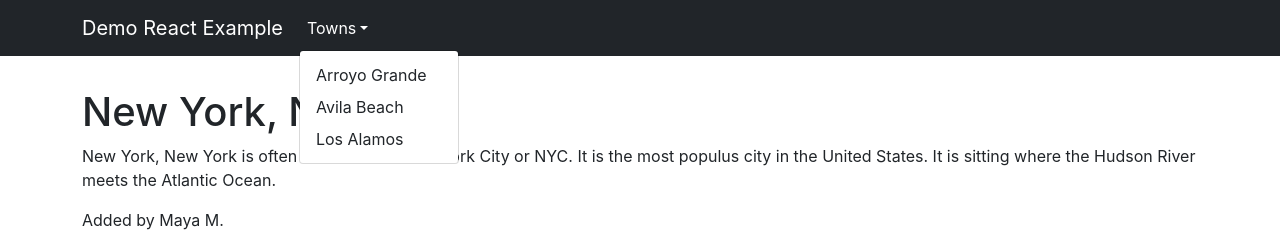
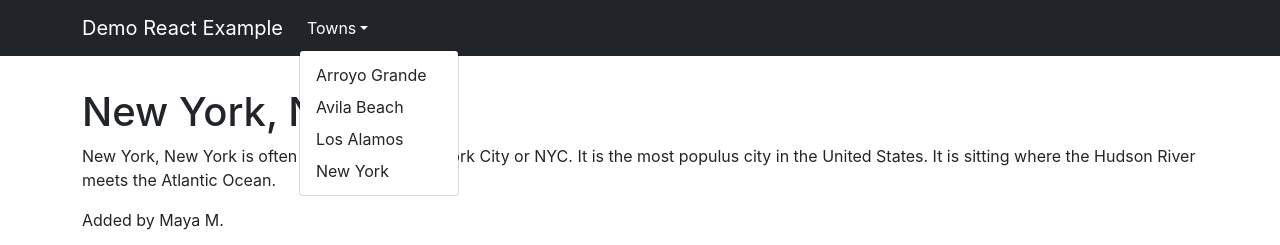
Before and after one commit to ucsb-cs156-s23/team00-s23-7pm-2, a React (Create React App) app in the folder frontend/: page /team00-s23-7pm-2/towns/NewYork in a window 1280 px wide. Both pictures are taken after a click on the button "Towns". Shown: the top 245 px of the page. Built offline with nearby package versions, Linux system fonts and the light colour scheme.

Commit message:
my - added New York to NavDropDown

```diff
--- a/frontend/src/main/components/Nav/AppNavbar.js
+++ b/frontend/src/main/components/Nav/AppNavbar.js
@@ -23,6 +23,7 @@ export default function AppNavbar() {
                 <NavDropdown.Item as={Link} to="/towns/ArroyoGrande">Arroyo Grande</NavDropdown.Item>
                 <NavDropdown.Item as={Link} to="/towns/AvilaBeach">Avila Beach</NavDropdown.Item>
                 <NavDropdown.Item as={Link} to="/towns/LosAlamos">Los Alamos</NavDropdown.Item>
+                <NavDropdown.Item as={Link} to="/towns/NewYork">New York</NavDropdown.Item>
               </NavDropdown>
             </Nav>
           </Navbar.Collapse>
```
